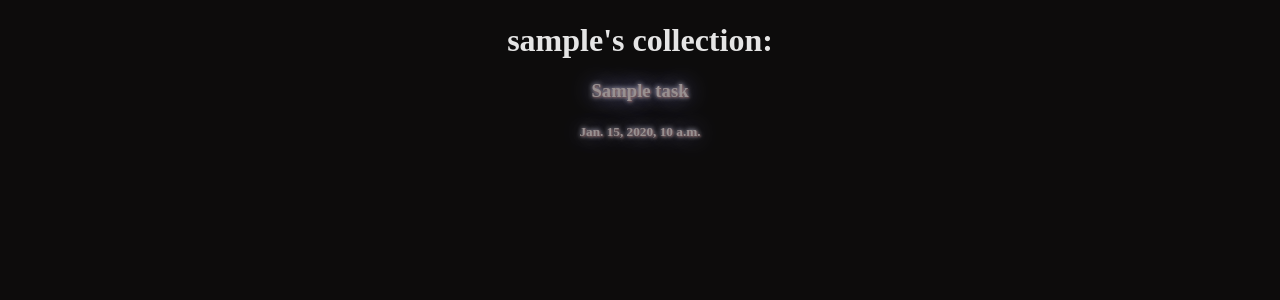
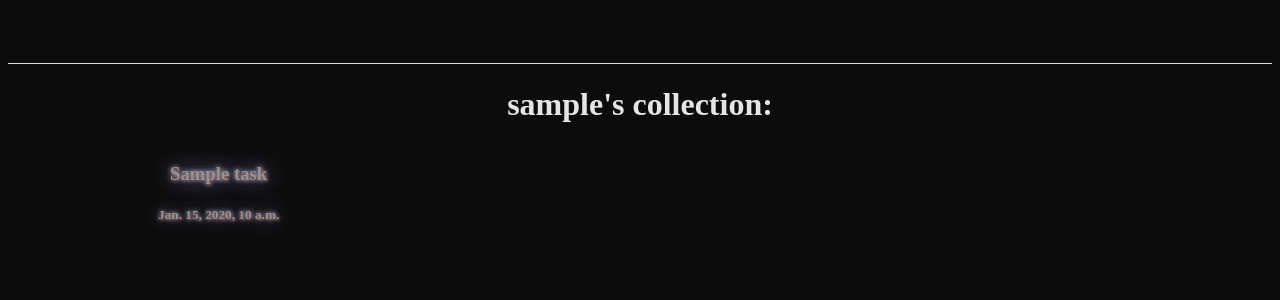
Before and after one commit to nununuam/Tsks, a Django app: a page that uses main_app/templates/profile.html in a window 1280 px wide. Shown: the part 125-425 px from the top of the page. Run offline with Django 4.2, Linux system fonts and the light colour scheme; tables that the repository leaves empty hold one stand-in row (values such as "Sample post").

Commit message:
basic css is done on the profile page

```diff
--- a/main_app/static/styles/styles.css
+++ b/main_app/static/styles/styles.css
@@ -100,3 +100,14 @@ div img {
     margin-left: 5%;
     margin-bottom: 10%;
 }
+div .profiletasks {
+    display: grid;
+    grid-template-columns: repeat(3, 1fr);
+    grid-auto-rows: 80%;
+    text-align: center;
+}
+
+.profile {
+    border-top: 1px solid #dfdfdf;
+    margin-top: 5%;
+}
--- a/main_app/templates/profile.html
+++ b/main_app/templates/profile.html
@@ -3,7 +3,7 @@
 {% block content %}
     <div class ="profile">
         <h1>{{username}}'s collection:</h1>
-        <div class="profiletask">
+        <div class="profiletasks">
             {% for task in tasks %}
             <a href="{% url 'taskDetail' task.pk %}">
                 <h3>{{task.title}}</h3>
```
